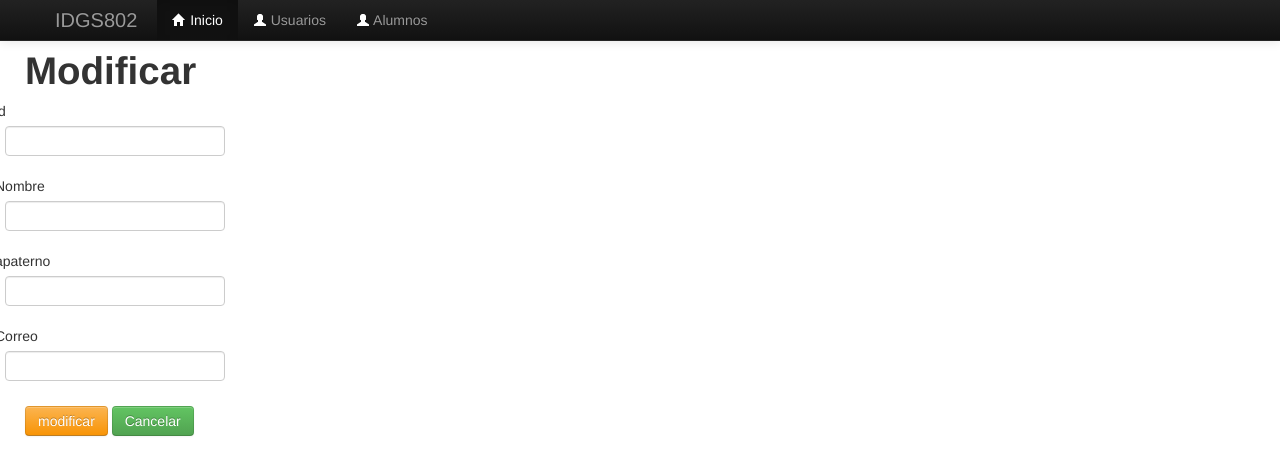
After one commit to IDGS-802-19002628/Flask_db_IDGS802, a Flask app: template templates/modificar.html in a window 1280 px wide. The commit adds this page. Shown: the top 475 px of the page. Run offline with Flask 3, Linux system fonts and the light colour scheme; the template is opened without the code that fills it: values that come from a table or form of the project are taken from there, others are empty; some libraries are stand-ins or nearby versions.

Commit message:
PHR 29/Febrero/2024 ABC_Completo Terminado

```diff
--- a/main.py
+++ b/main.py
@@ -1,4 +1,4 @@
-from flask import Flask, request, render_template, Response
+from flask import Flask, request, render_template, Response, redirect, url_for
 from flask_wtf.csrf import CSRFProtect
 from flask import g
 from config import DevelomentConfig
@@ -28,7 +28,50 @@ def index():
         # Insert
         db.session.add(alum)
         db.session.commit()
+        return redirect(url_for('ABCompleto'))
     return render_template("index.html", form=alum_form)
+
+@app.route("/eliminar", methods=("GET", "POST"))
+def eliminar():
+
+    alum_form = forms.UserForm(request.form)
+    if request.method == "GET":
+        id = request.args.get('id')
+        alum1 = db.session.query(Alumnos).filter(Alumnos.id==id).first()
+        alum_form.id.data = request.args.get('id')
+        alum_form.nombre.data = alum1.nombre
+        alum_form.apaterno.data = alum1.apaterno
+        alum_form.email.data = alum1.email
+    if request.method == "POST":
+        id=alum_form.id.data
+        alum=Alumnos.query.get(id)
+        db.session.delete(alum)
+        db.session.commit()
+        return redirect(url_for('ABCompleto'))
+    return render_template('eliminar.html', form = alum_form)
+
+@app.route("/modificar", methods=("GET", "POST"))
+def modificar():
+
+    alum_form = forms.UserForm(request.form)
+    if request.method == "GET":
+        id = request.args.get('id')
+        alum1 = db.session.query(Alumnos).filter(Alumnos.id==id).first()
+        alum_form.id.data = request.args.get('id')
+        alum_form.nombre.data = alum1.nombre
+        alum_form.apaterno.data = alum1.apaterno
+        alum_form.email.data = alum1.email
+    if request.method == "POST":
+        id=alum_form.id.data
+
+        alum=db.session.query(Alumnos).filter(Alumnos.id==id).first()
+        alum.nombre = alum_form.nombre.data
+        alum.apaterno = alum_form.apaterno.data
+        alum.email = alum_form.email.data
+        db.session.add(alum)
+        db.session.commit()
+        return redirect(url_for('ABCompleto'))
+    return render_template('eliminar.html', form = alum_form)
 
 @app.route("/ABC_Completo",  methods=("GET", "POST"))
 def ABCompleto():
--- a/templates/404.html
+++ b/templates/404.html
@@ -9,7 +9,7 @@
             <div class="text-center">
                 <h1 class="display-1">404</h1>
                 <p class="lead">Página no encontrada</p>
-                <a class="btn btn-primary" href="/">Volver a la página de inicio</a>
+                <a class="btn btn-primary" href="/index">Volver a la página de inicio</a>
             </div>
         </div>
     </div>
--- a/templates/ABC_Completo.html
+++ b/templates/ABC_Completo.html
@@ -22,8 +22,8 @@
                     <td>{{alum.nombre}}</td>
                     <td>{{alum.apaterno}}</td>
                     <td>{{alum.email}}</td>
-                    <td><a class="btn btn-danger" href="eliminar.html?id={{alum.id}}">Eliminar</a></td>
-                    <td><a class="btn btn-warning" href="modificar.html?id={{alum.id}}">Modificar</a></td>
+                    <td><a class="btn btn-danger" href="/eliminar?id={{alum.id}}">Eliminar</a></td>
+                    <td><a class="btn btn-warning" href="/modificar?id={{alum.id}}">Modificar</a></td>
                 </tr>
                 {%endfor%}
             </tbody>
--- a/templates/layout2.html
+++ b/templates/layout2.html
@@ -25,7 +25,7 @@
 
                 <ul class="nav">
                     <li class="active">
-                        <a class="" href="/">
+                        <a class="" href="/index">
                             <i class="icon-home icon-white">
 
                             </i>
--- /dev/null
+++ b/templates/modificar.html
@@ -0,0 +1,34 @@
+{% extends 'layout2.html' %}
+{% block content %}
+{%from "_macros.html" import input_forms%}
+    <div class="container">
+        <div class="row">
+            <h1>Modificar</h1>
+            <form name="modificar" action="/modificar" id="modificar" method="POST" novalidate>
+                <div class="row control-group">
+                    <div class="form-group col-xs-12 float-label-form-group controls">
+                        {{input_forms(form.id, class="form-control")}}
+                    </div>
+                </div>
+                <div class="row control-group">
+                    <div class="form-group col-xs-12 float-label-form-group controls">
+                        {{input_forms(form.nombre, class="form-control")}}
+                    </div>
+                </div>
+                <div class="row control-group">
+                    <div class="form-group col-xs-12 float-label-form-group controls">
+                        {{input_forms(form.apaterno, class="form-control")}}
+                    </div>
+                </div>
+                <div class="row control-group">
+                    <div class="form-group col-xs-12 float-label-form-group controls">
+                        {{input_forms(form.email, class="form-control")}}
+                    </div>
+                </div>
+                <input type="hidden"  name="csrf_token" value="{{csrf_token()}}"/>
+                <input type="submit" id="modificar" name="modificar" value="modificar" class="btn btn-warning"/>
+                <a href="ABC_Completo" class="btn btn-success">Cancelar</a>
+            </form>
+        </div>
+    </div>
+    {% endblock %}
```
Also changed, not shown: requirements.txt (+10 -0 lines), templates/eliminar.html (added, +33 -0 lines).
